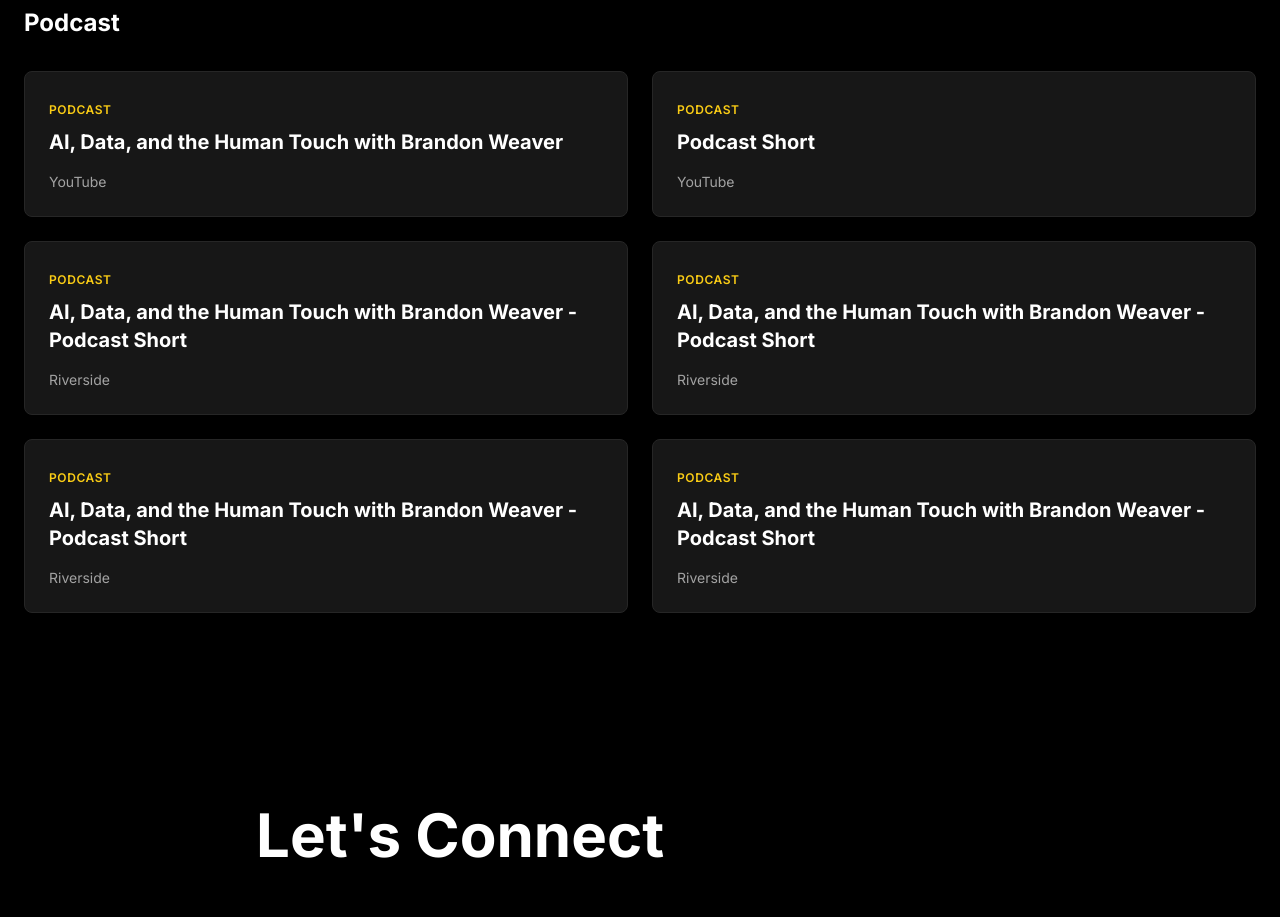
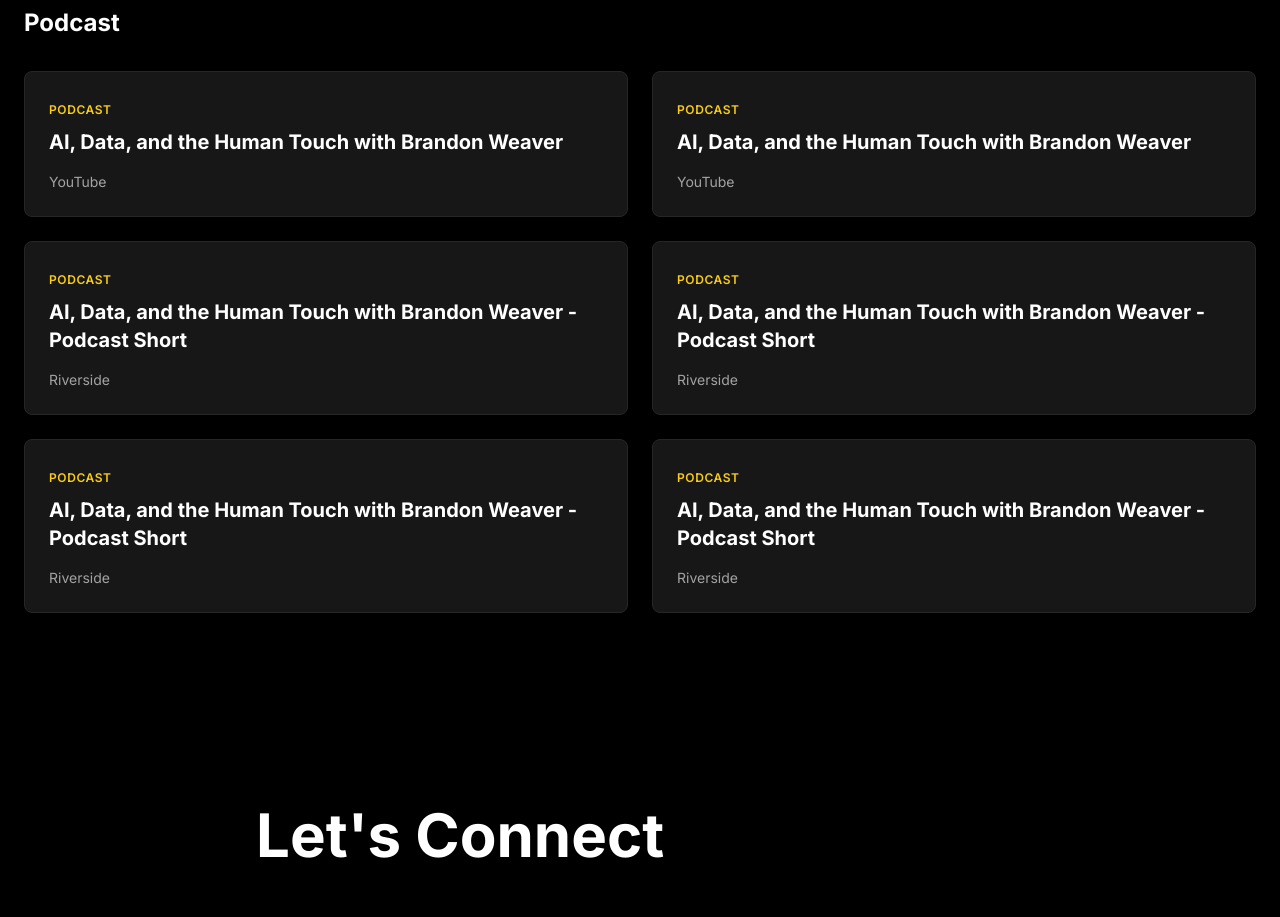
Before and after one commit to letsnavigatebmw/brandonmweaver, a React (Vite) app: page / in a window 1280 px wide. Shown: the part 5700-6617 px from the top of the page. Built offline with nearby package versions, Linux system fonts and the light colour scheme.

Commit message:
Retitle YouTube podcast short to 'AI, Data, and the Human Touch with Brandon Weaver'

```diff
--- a/src/components/ThoughtLeadership.jsx
+++ b/src/components/ThoughtLeadership.jsx
@@ -90,9 +90,9 @@ export default function ThoughtLeadership() {
       link: 'https://youtu.be/PGFuyGQKRbA?si=e8jwuVdzKYm73VEv',
     },
     {
-      title: 'Podcast Short',
+      title: 'AI, Data, and the Human Touch with Brandon Weaver',
       platform: 'YouTube',
-      link: 'https://youtube.com/shorts/Jb2sVbMGJZE?feature=share',
+      link: 'https://www.youtube.com/shorts/Jb2sVbMGJZE',
     },
     {
       title: 'AI, Data, and the Human Touch with Brandon Weaver - Podcast Short',
```
